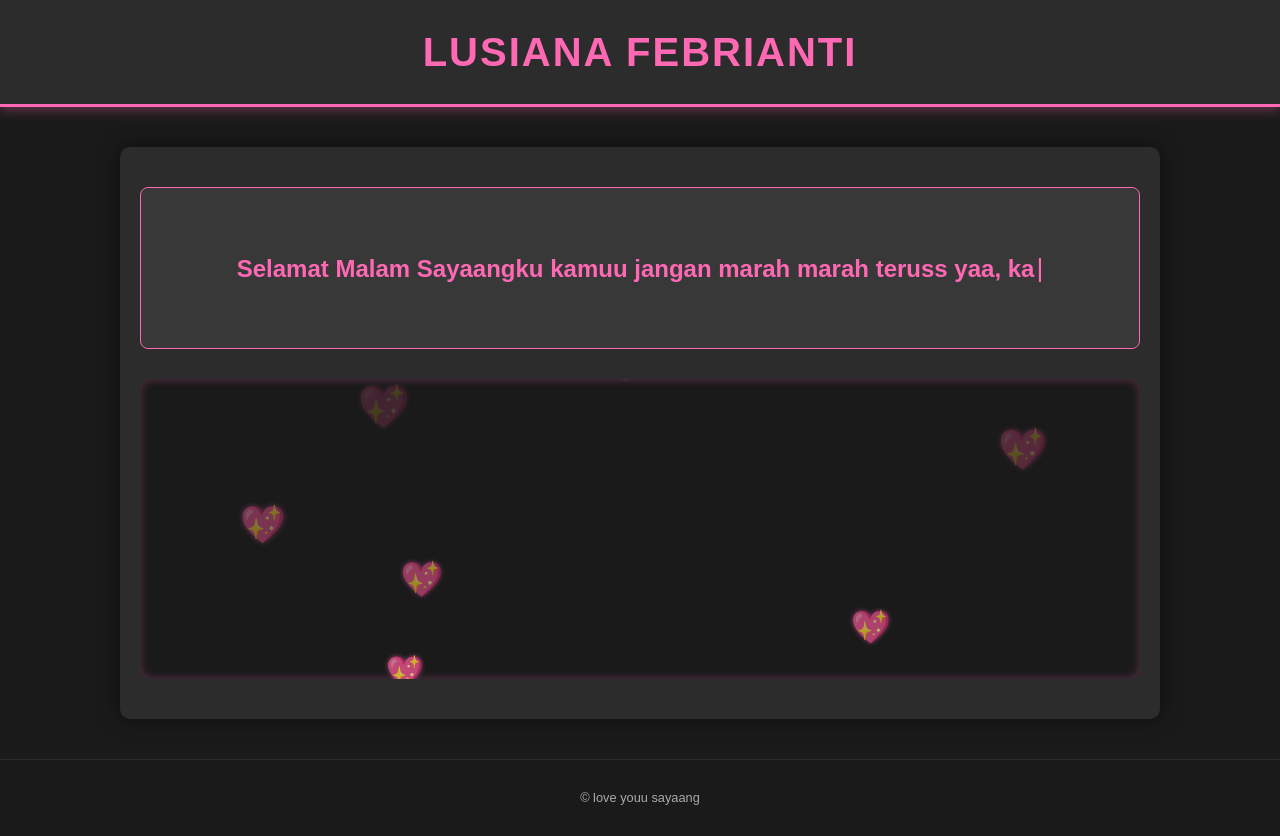
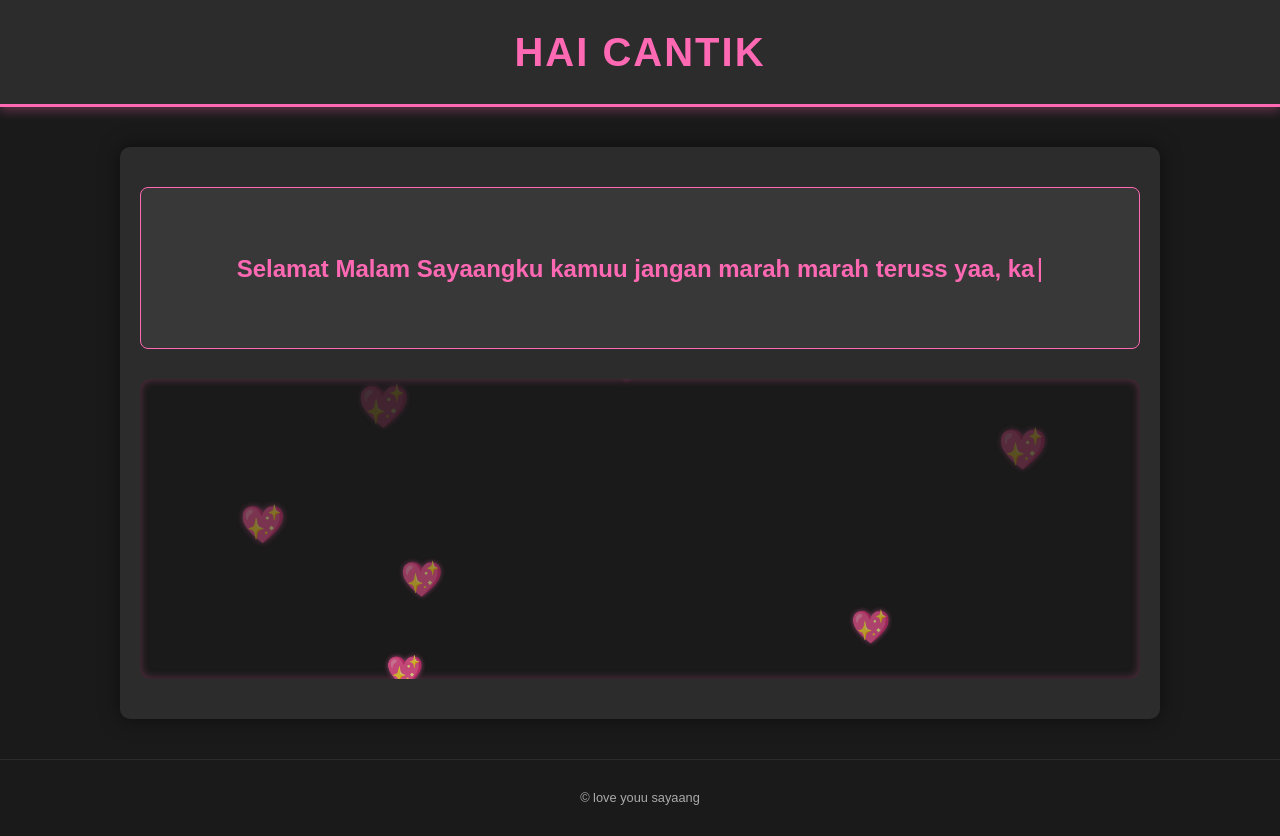
Before and after one commit to Shark-hue/teruntuk_pacarku, a plain HTML site: page index.html in a window 1280 px wide. Drawn offline with Linux system fonts and the light colour scheme.

Commit message:
Update index.html

```diff
--- a/index.html
+++ b/index.html
@@ -8,7 +8,7 @@
 </head>
 <body>
     <header>
-        <h1>Lusiana Febrianti</h1>
+        <h1>Hai cantik</h1>
     </header>
 
     <main>
```
